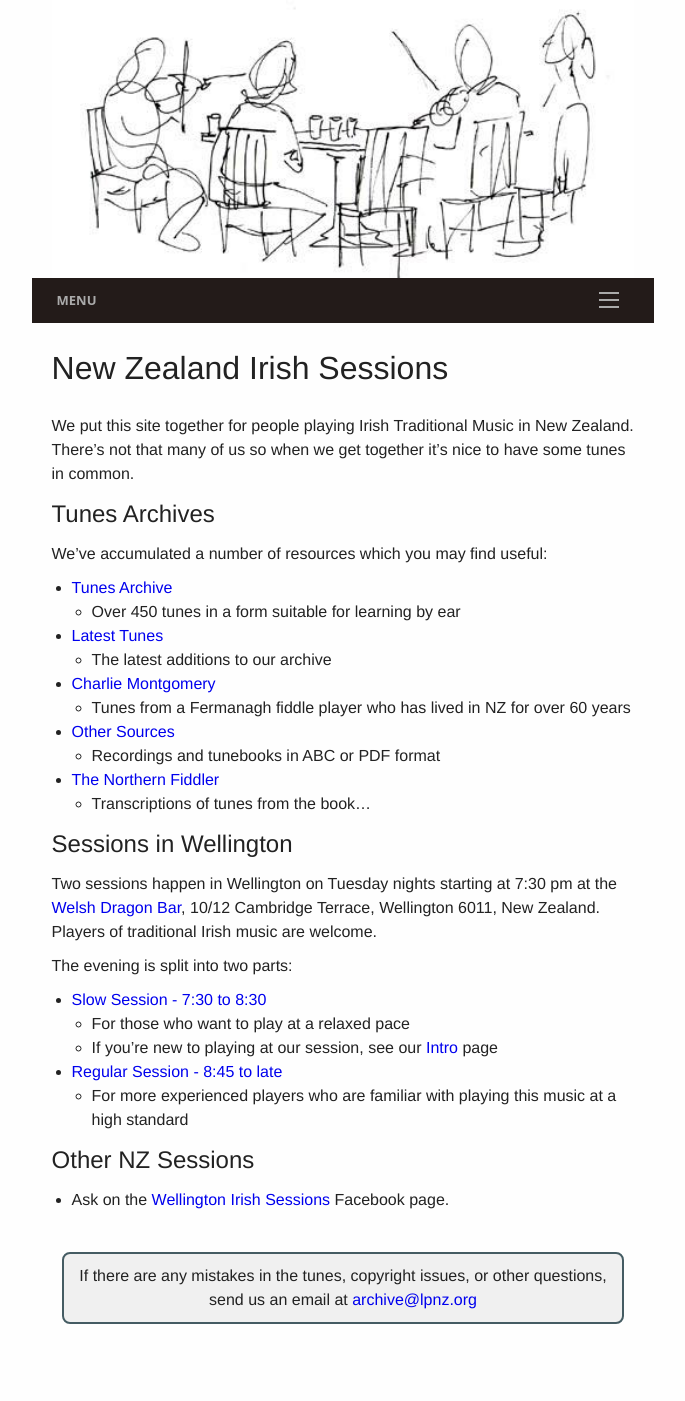
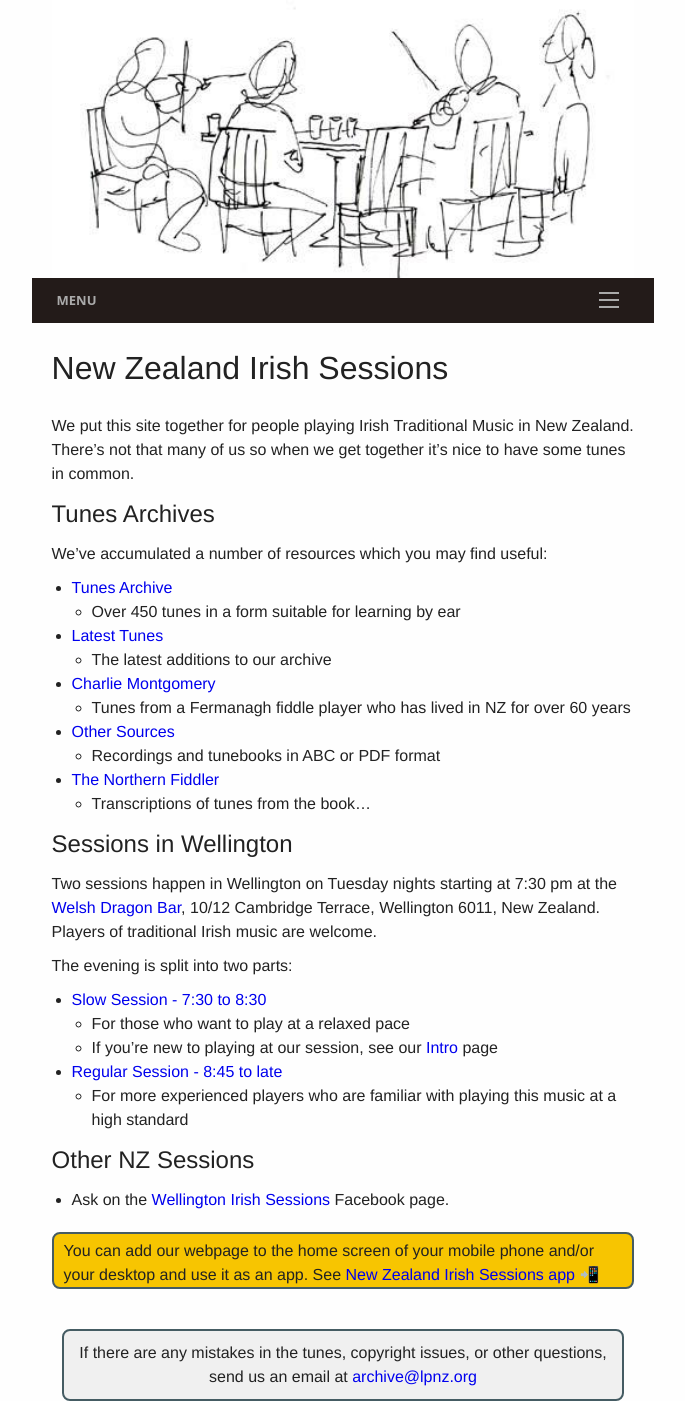
Before and after one commit to slow-session/irish.session.nz, a Jekyll site: the page built from index.md, in a window 1280 px wide. Shown: the whole page, without its empty margins (297-982 px from the left). Built offline with Jekyll 4.4.1, drawn with Linux system fonts in a browser that asks for light colours; before the commit the page ends 1324 px from its top, so only the background shows below that.

Commit message:
modified:   _sass/_wss.scss 	modified:   index.md

```diff
--- a/_sass/_wss.scss
+++ b/_sass/_wss.scss
@@ -174,6 +174,23 @@ fieldset {
     margin-top: 10px;
     padding: 5px 10px 0px 10px;
 }
+
+.container-app {
+    display: inline-block;
+    border: 2px solid $brand-color;
+    background-color: #f7c501;
+    border-radius: 8px;
+    margin-bottom: 10px;
+    margin-top: 10px;
+    padding: 5px 10px 0px 10px;
+}
+
+@media all and (display-mode: standalone) {
+    .container-app {
+        display: none;
+    }
+}
+
 
 .formParent {
     display: flex;
--- a/index.md
+++ b/index.md
@@ -34,3 +34,7 @@ The evening is split into two parts:
 ## Other NZ Sessions
 
 * Ask on the <a href="{{ site.facebook_page }}">Wellington Irish Sessions</a> Facebook page.
+
+<div class="container-app">
+You can add our webpage to the home screen of your mobile phone and/or your desktop and use it as an app. See <a href="/app/">New Zealand Irish Sessions app <span role="presentation">📲</span></a>
+</div>
```
